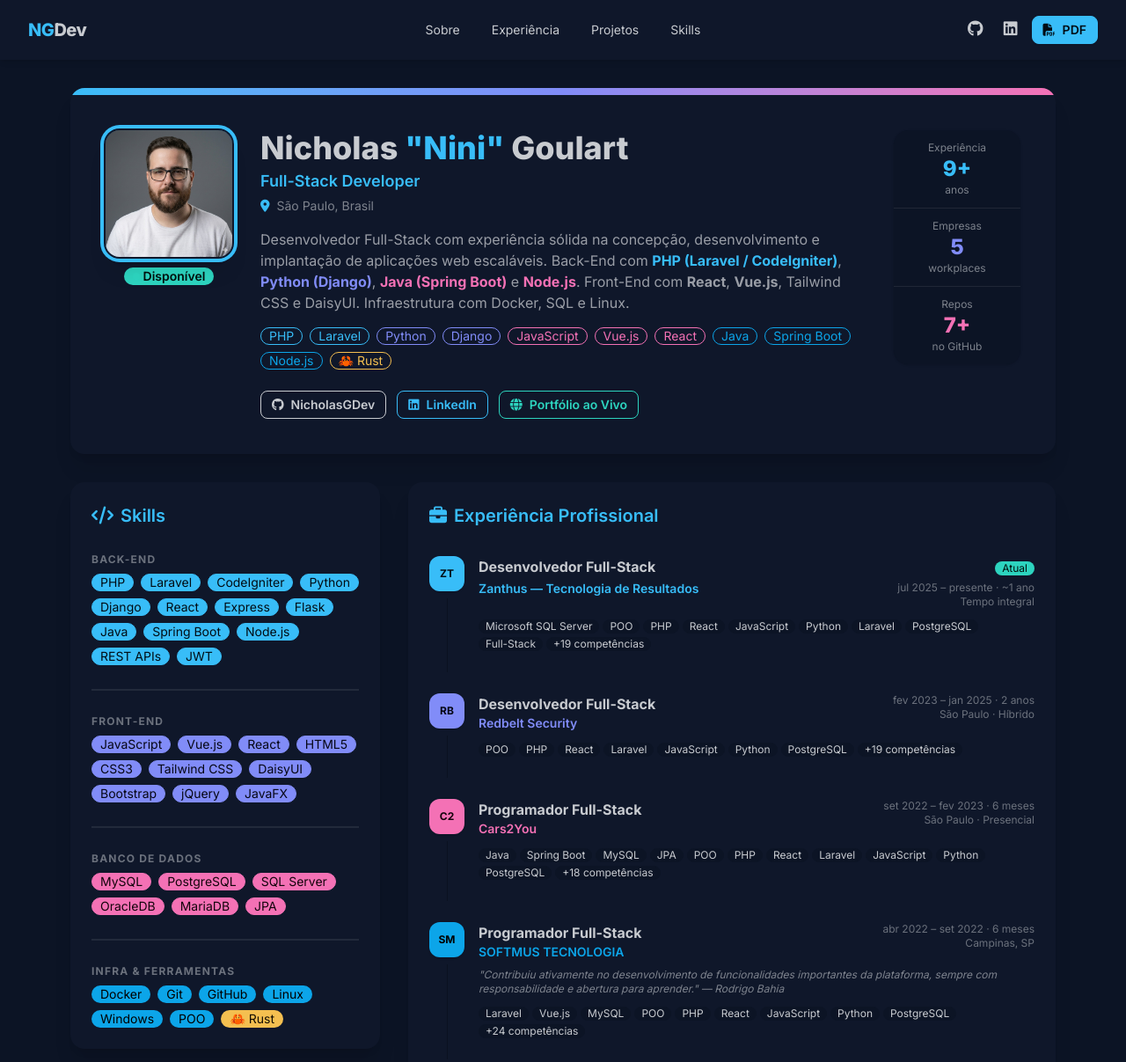
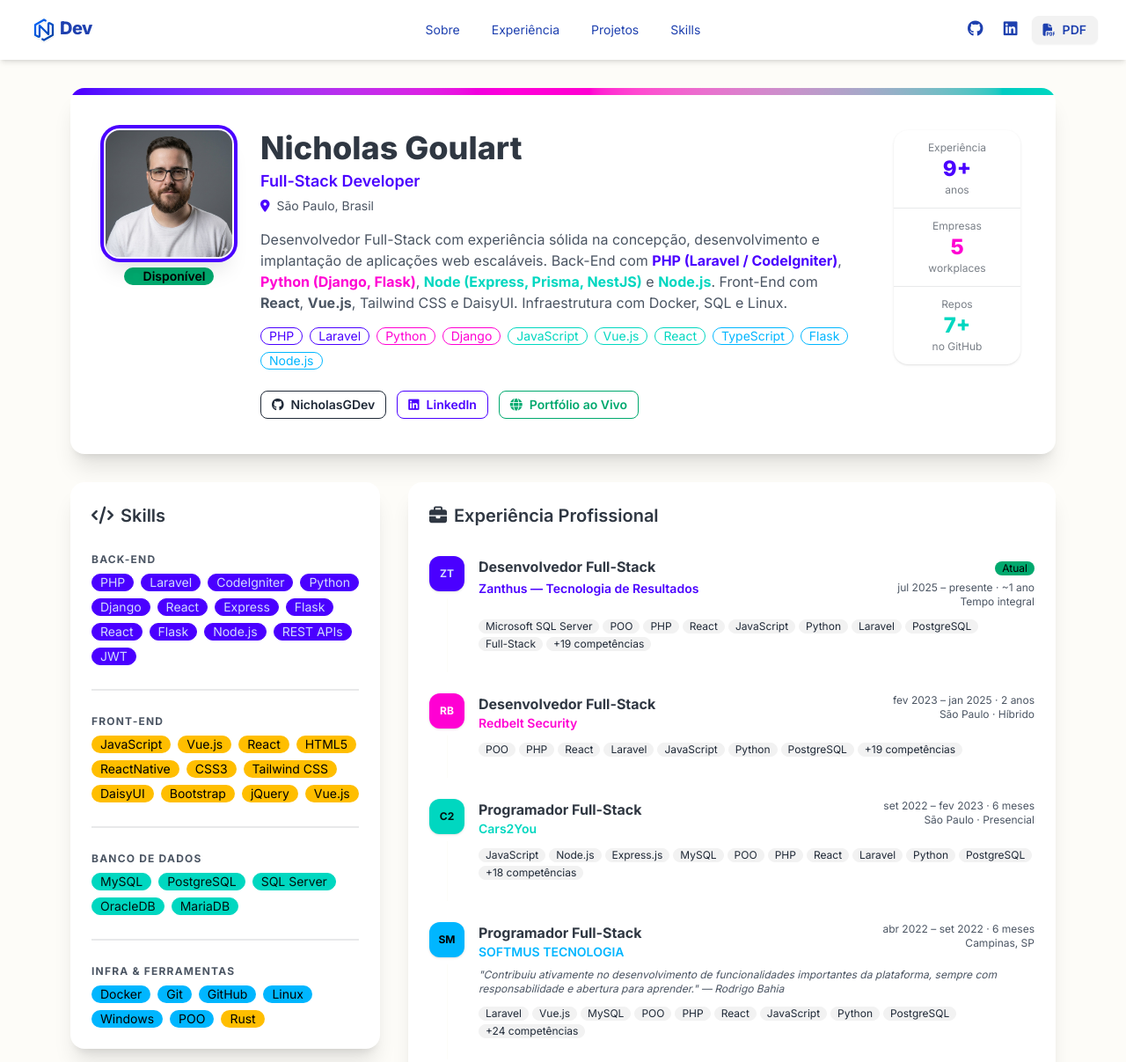
Before and after one commit to NicholasGDev/Myprofile, a plain HTML site: page index.html in a window 1280 px wide. Shown: the top 1207 px of the page at 88% size. Drawn offline with nearby package versions, Linux system fonts and the light colour scheme.

Commit message:
feat arruma texto e cores

```diff
--- a/index.html
+++ b/index.html
@@ -1,15 +1,78 @@
 <!DOCTYPE html>
-<html lang="pt-BR" data-theme="night">
+<html lang="pt-BR" data-theme="light">
 <head>
   <meta charset="UTF-8" />
   <meta name="viewport" content="width=device-width, initial-scale=1.0" />
+  <link rel="icon" href="ngdeviconsvg.svg" type="image/x-icon" />
+  <meta name="description" content="Nicholas Goulart — Desenvolvedor Full-Stack com experiência em PHP, Laravel, Python, Django, Java, Spring Boot, Node.js, React, Vue.js, Tailwind CSS e DaisyUI.">
   <title>Nicholas Goulart — Full-Stack Developer</title>
   <link href="https://cdn.jsdelivr.net/npm/daisyui@4/dist/full.min.css" rel="stylesheet" />
   <script src="https://cdn.tailwindcss.com"></script>
   <link rel="stylesheet" href="https://cdnjs.cloudflare.com/ajax/libs/font-awesome/6.5.2/css/all.min.css" />
   <link href="https://fonts.googleapis.com/css2?family=Inter:wght@300;400;500;600;700;800&display=swap" rel="stylesheet" />
   <style>
-    body { font-family: 'Inter', sans-serif; }
+    :root {
+      --pastel-white: #fdfcf8;
+      --surface-white: #ffffff;
+      --text-gray-dark: #2f3742;
+      --text-gray-soft: #4b5563;
+      --navbar-blue: #1e40af;
+      --navbar-blue-strong: #1e40af;
+    }
+
+    body {
+      font-family: 'Inter', sans-serif;
+      background: var(--pastel-white);
+      color: var(--text-gray-dark);
+    }
+
+    .bg-base-200,
+    .bg-base-300 {
+      background-color: var(--pastel-white) !important;
+    }
+
+    .bg-base-100,
+    .card,
+    .stats,
+    .footer {
+      background-color: var(--surface-white) !important;
+    }
+
+    .text-base-content,
+    .card-title,
+    h1,
+    h2,
+    h3,
+    p,
+    span,
+    a,
+    li {
+      color: var(--text-gray-dark);
+    }
+
+    .text-base-content\/75,
+    .text-base-content\/70,
+    .text-base-content\/60,
+    .text-base-content\/50,
+    .text-base-content\/40,
+    .text-base-content\/30 {
+      color: var(--text-gray-soft) !important;
+    }
+
+    .navbar,
+    .navbar .menu a,
+    .navbar .btn,
+    .navbar i,
+    .navbar .text-base-content {
+      color: var(--navbar-blue) !important;
+    }
+
+    .navbar .menu a:hover,
+    .navbar .btn:hover,
+    .navbar i:hover {
+      color: var(--navbar-blue-strong) !important;
+    }
+
     .skill-pill { transition: transform 0.15s ease, box-shadow 0.15s ease; }
     .skill-pill:hover { transform: translateY(-2px); box-shadow: 0 4px 12px rgba(0,0,0,0.3); }
     .project-card { transition: transform 0.2s ease, box-shadow 0.2s ease; }
@@ -28,7 +91,7 @@
   <nav class="navbar bg-base-100 shadow-md sticky top-0 z-50 no-print px-4 md:px-8">
     <div class="navbar-start">
       <span class="text-xl font-extrabold tracking-tight">
-        <span class="text-primary">NG</span><span class="text-base-content">Dev</span>
+        <span class="text-light bg-light"><img src="ngdeviconsvg.svg" alt="NG Dev Icon" class="inline-block w-9"></span><span class="text-base-content">Dev</span>
       </span>
     </div>
     <div class="navbar-center hidden md:flex">
@@ -49,7 +112,7 @@
         <i class="fab fa-linkedin text-lg"></i>
       </a>
       <button onclick="window.print()"
-              class="btn btn-primary btn-sm gap-2 hidden md:flex">
+              class="btn btn-light btn-sm gap-2 hidden md:flex">
         <i class="fas fa-file-pdf"></i> PDF
       </button>
     </div>
@@ -82,7 +145,7 @@
           <!-- Info -->
           <div class="flex-1 text-center md:text-left">
             <h1 class="text-3xl md:text-4xl font-extrabold text-base-content leading-tight">
-              Nicholas <span class="text-primary">"Nini"</span> Goulart
+              Nicholas Goulart
             </h1>
             <p class="text-lg font-semibold text-primary mt-1">Full-Stack Developer</p>
             <p class="text-sm text-base-content/60 mt-1 flex items-center justify-center md:justify-start gap-2">
@@ -93,7 +156,7 @@
             <p class="text-base-content/75 mt-4 max-w-2xl text-sm md:text-base leading-relaxed">
               Desenvolvedor Full-Stack com experiência sólida na concepção, desenvolvimento e implantação
               de aplicações web escaláveis. Back-End com <strong class="text-primary">PHP (Laravel / CodeIgniter)</strong>,
-              <strong class="text-secondary">Python (Django)</strong>, <strong class="text-accent">Java (Spring Boot)</strong>
+              <strong class="text-secondary">Python (Django, Flask)</strong>, <strong class="text-accent">Node (Express, Prisma, NestJS)</strong>
               e <strong class="text-accent">Node.js</strong>. Front-End com <strong>React</strong>,
               <strong>Vue.js</strong>, Tailwind CSS e DaisyUI. Infraestrutura com Docker, SQL e Linux.
             </p>
@@ -107,10 +170,9 @@
               <span class="badge badge-accent badge-outline skill-pill">JavaScript</span>
               <span class="badge badge-accent badge-outline skill-pill">Vue.js</span>
               <span class="badge badge-accent badge-outline skill-pill">React</span>
-              <span class="badge badge-info badge-outline skill-pill">Java</span>
-              <span class="badge badge-info badge-outline skill-pill">Spring Boot</span>
+              <span class="badge badge-info badge-outline skill-pill">TypeScript</span>
+              <span class="badge badge-info badge-outline skill-pill">Flask</span>
               <span class="badge badge-info badge-outline skill-pill">Node.js</span>
-              <span class="badge badge-warning badge-outline skill-pill">🦀 Rust</span>
             </div>
 
             <!-- Links -->
@@ -180,8 +242,8 @@
                 <span class="badge badge-primary skill-pill">React</span>
                 <span class="badge badge-primary skill-pill">Express</span>
                 <span class="badge badge-primary skill-pill">Flask</span>
-                <span class="badge badge-primary skill-pill">Java</span>
-                <span class="badge badge-primary skill-pill">Spring Boot</span>
+                <span class="badge badge-primary skill-pill">React</span>
+                <span class="badge badge-primary skill-pill">Flask</span>
                 <span class="badge badge-primary skill-pill">Node.js</span>
                 <span class="badge badge-primary skill-pill">REST APIs</span>
                 <span class="badge badge-primary skill-pill">JWT</span>
@@ -194,16 +256,17 @@
             <div>
               <p class="text-xs font-bold uppercase tracking-widest text-base-content/50 mb-2">Front-End</p>
               <div class="flex flex-wrap gap-2">
-                <span class="badge badge-secondary skill-pill">JavaScript</span>
-                <span class="badge badge-secondary skill-pill">Vue.js</span>
-                <span class="badge badge-secondary skill-pill">React</span>
-                <span class="badge badge-secondary skill-pill">HTML5</span>
-                <span class="badge badge-secondary skill-pill">CSS3</span>
-                <span class="badge badge-secondary skill-pill">Tailwind CSS</span>
-                <span class="badge badge-secondary skill-pill">DaisyUI</span>
-                <span class="badge badge-secondary skill-pill">Bootstrap</span>
-                <span class="badge badge-secondary skill-pill">jQuery</span>
-                <span class="badge badge-secondary skill-pill">JavaFX</span>
+                <span class="badge badge-warning skill-pill">JavaScript</span>
+                <span class="badge badge-warning skill-pill">Vue.js</span>
+                <span class="badge badge-warning skill-pill">React</span>
+                <span class="badge badge-warning skill-pill">HTML5</span>
+                <span class="badge badge-warning skill-pill">ReactNative</span>
+                <span class="badge badge-warning skill-pill">CSS3</span>
+                <span class="badge badge-warning skill-pill">Tailwind CSS</span>
+                <span class="badge badge-warning skill-pill">DaisyUI</span>
+                <span class="badge badge-warning skill-pill">Bootstrap</span>
+                <span class="badge badge-warning skill-pill">jQuery</span>
+                <span class="badge badge-warning skill-pill">Vue.js</span>
               </div>
             </div>
 
@@ -218,7 +281,6 @@
                 <span class="badge badge-accent skill-pill">SQL Server</span>
                 <span class="badge badge-accent skill-pill">OracleDB</span>
                 <span class="badge badge-accent skill-pill">MariaDB</span>
-                <span class="badge badge-accent skill-pill">JPA</span>
               </div>
             </div>
 
@@ -234,7 +296,7 @@
                 <span class="badge badge-info skill-pill">Linux</span>
                 <span class="badge badge-info skill-pill">Windows</span>
                 <span class="badge badge-info skill-pill">POO</span>
-                <span class="badge badge-warning skill-pill">🦀 Rust</span>
+                <span class="badge badge-warning skill-pill">Rust</span>
               </div>
             </div>
           </div>
@@ -274,7 +336,7 @@
         </section>
 
         <!-- CERTIFICADOS -->
-        <section class="card bg-base-100 shadow-xl">
+        <!-- <section class="card bg-base-100 shadow-xl">
           <div class="card-body p-6">
             <h2 class="card-title text-primary mb-5">
               <i class="fas fa-certificate"></i> Certificados
@@ -291,7 +353,7 @@
               </div>
             </div>
           </div>
-        </section>
+        </section> -->
 
         <!-- RECOMENDAÇÃO -->
         <section class="card bg-base-100 shadow-xl">
@@ -421,15 +483,14 @@
                     </div>
                   </div>
                   <div class="flex flex-wrap gap-1 mt-3">
-                    <span class="badge badge-sm badge-ghost">Java</span>
-                    <span class="badge badge-sm badge-ghost">Spring Boot</span>
+                    <span class="badge badge-sm badge-ghost">JavaScript</span>
+                    <span class="badge badge-sm badge-ghost">Node.js</span>
+                    <span class="badge badge-sm badge-ghost">Express.js</span>
                     <span class="badge badge-sm badge-ghost">MySQL</span>
-                    <span class="badge badge-sm badge-ghost">JPA</span>
                     <span class="badge badge-sm badge-ghost">POO</span>
                     <span class="badge badge-sm badge-ghost">PHP</span>
                     <span class="badge badge-sm badge-ghost">React</span>
                     <span class="badge badge-sm badge-ghost">Laravel</span>
-                    <span class="badge badge-sm badge-ghost">JavaScript</span>
                     <span class="badge badge-sm badge-ghost">Python</span>
                     <span class="badge badge-sm badge-ghost">PostgreSQL</span>
                     <span class="badge badge-sm badge-ghost">+18 competências</span>
@@ -742,7 +803,7 @@
     <footer class="footer footer-center bg-base-100 rounded-2xl shadow-xl mt-8 p-8">
       <div class="h-1 w-24 bg-gradient-to-r from-primary via-secondary to-accent rounded-full mb-4"></div>
       <p class="text-xl font-extrabold tracking-tight">
-        Nicholas <span class="text-primary">"Nini"</span> Goulart
+        Nicholas Goulart
       </p>
       <p class="text-base-content/50 text-sm">Full-Stack Developer · São Paulo, Brasil</p>
       <div class="flex gap-6 mt-3">
```
Also changed, not shown: ngdeviconsvg.svg (added).
